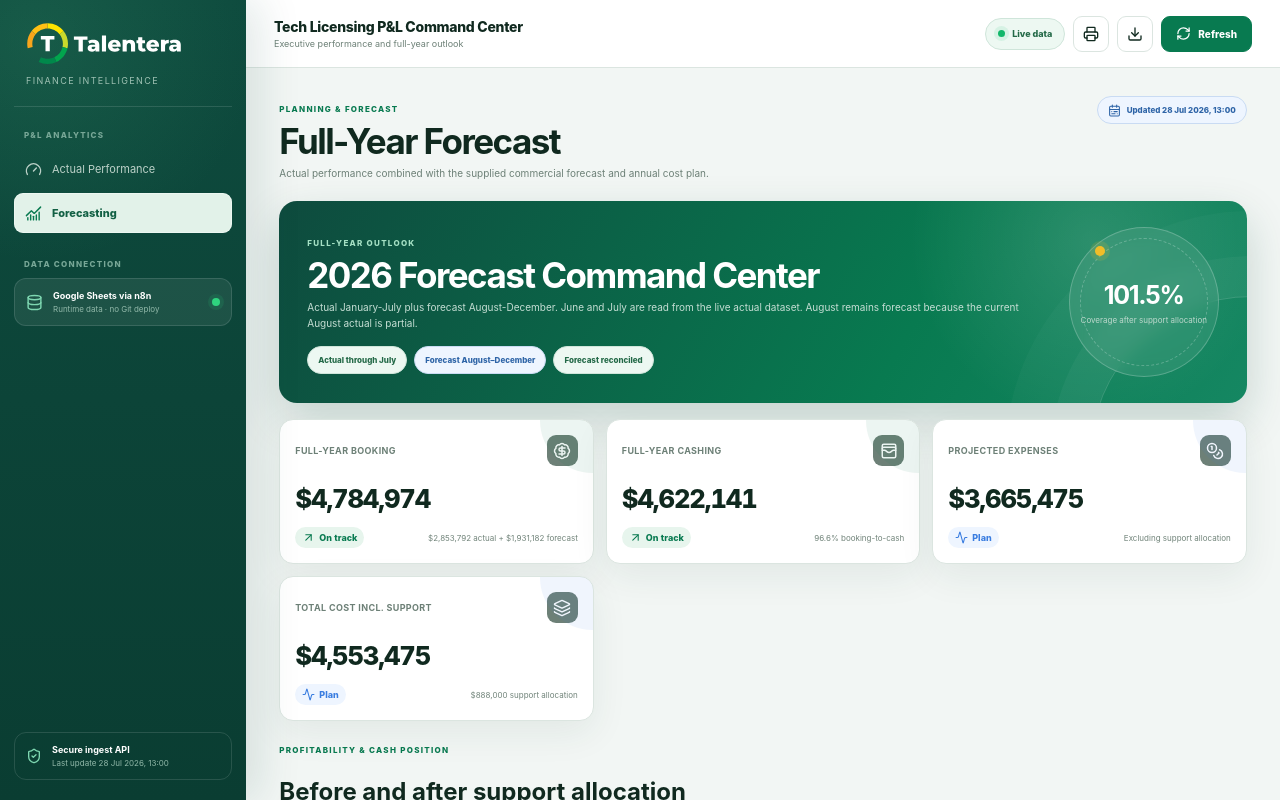
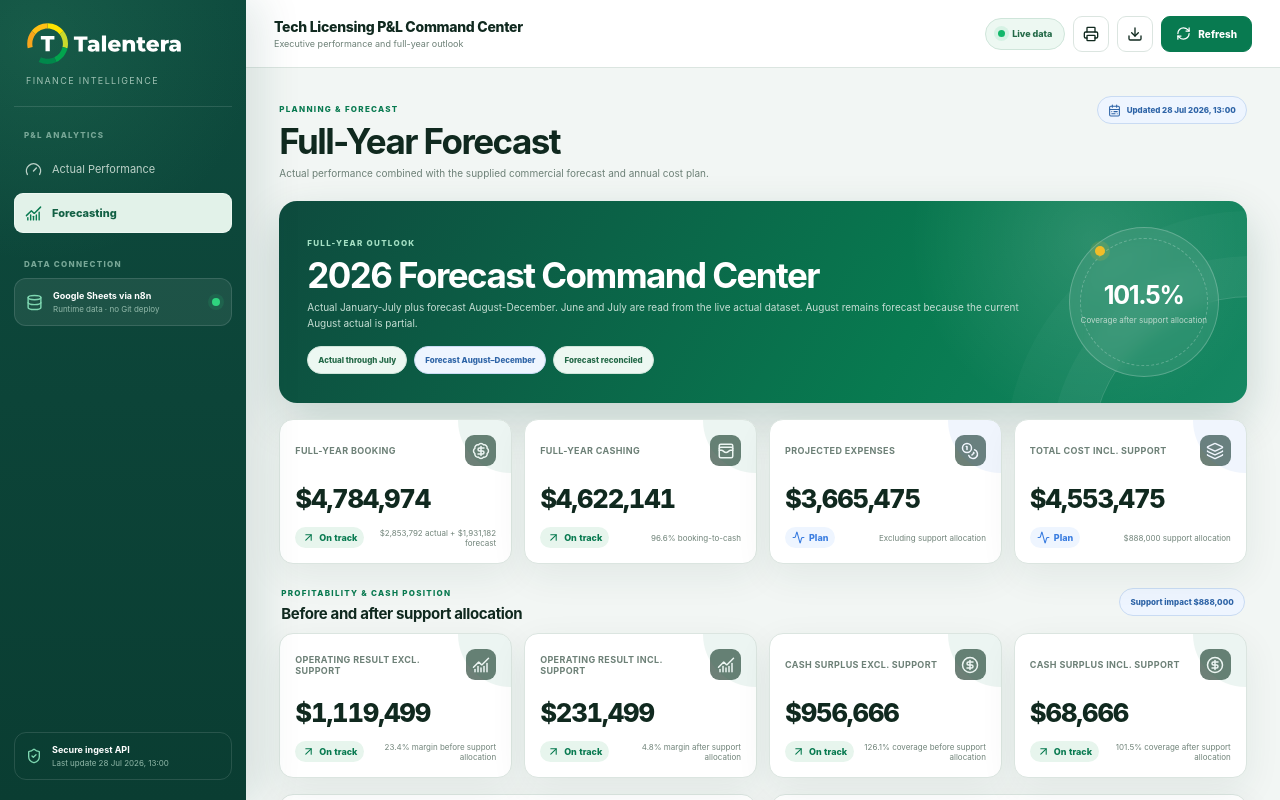
Before and after one commit to amohamed-alt/P-L, a React (Vite) app: page / in a window 1280 px wide. Both pictures are taken after a click on the button "Forecasting". Shown: the top 800 px of the page. Built offline with nearby package versions, Linux system fonts and the light colour scheme.

Commit message:
Lay out forecast plan and result cards in four columns

```diff
--- a/src/styles-content.css
+++ b/src/styles-content.css
@@ -21,6 +21,9 @@
 .section-intro { display:flex; align-items:center; gap:12px; padding:14px 16px; margin-bottom:15px; border:1px solid #d2e7dc; border-radius:13px; background:linear-gradient(90deg,#e7f4ed,#f9fcfa); }
 .intro-icon { width:38px; height:38px; display:grid; place-items:center; flex:0 0 auto; border-radius:10px; background:var(--green); color:#fff; } .section-intro>div:nth-child(2) { min-width:0; flex:1; display:flex; flex-direction:column; } .section-intro strong { font-size:10px; } .section-intro span:not(.status-badge) { margin-top:3px; color:var(--muted); font-size:8px; }
 .kpi-grid { display:grid; grid-template-columns:repeat(3,minmax(180px,1fr)); gap:12px; margin-bottom:16px; }
+.forecast-plan-grid,.forecast-result-grid { grid-template-columns:repeat(4,minmax(210px,1fr)); }
+.forecast-result-heading { display:flex; align-items:center; justify-content:space-between; gap:14px; margin:2px 0 10px; padding:0 2px; }
+.forecast-result-heading h2 { margin:4px 0 0; font-size:15px; letter-spacing:-.025em; }
 .kpi-card { min-height:136px; position:relative; overflow:hidden; padding:15px; border:1px solid var(--border); border-radius:14px; background:#fff; box-shadow:var(--shadow); transition:transform .18s ease,box-shadow .18s ease,border-color .18s ease; }
 .kpi-card::after { content:""; position:absolute; width:105px; height:105px; top:-52px; right:-52px; border-radius:999px; background:currentColor; opacity:.075; } .kpi-card:hover { transform:translateY(-2px); border-color:#a8c7b8; box-shadow:0 18px 42px rgba(23,67,50,.11); }
 .kpi-header { display:flex; align-items:center; justify-content:space-between; color:var(--muted); font-size:9px; font-weight:700; letter-spacing:.04em; text-transform:uppercase; } .kpi-icon { width:31px; height:31px; display:grid; place-items:center; border-radius:9px; background:currentColor; color:inherit; } .kpi-icon svg { color:#fff; }
```
